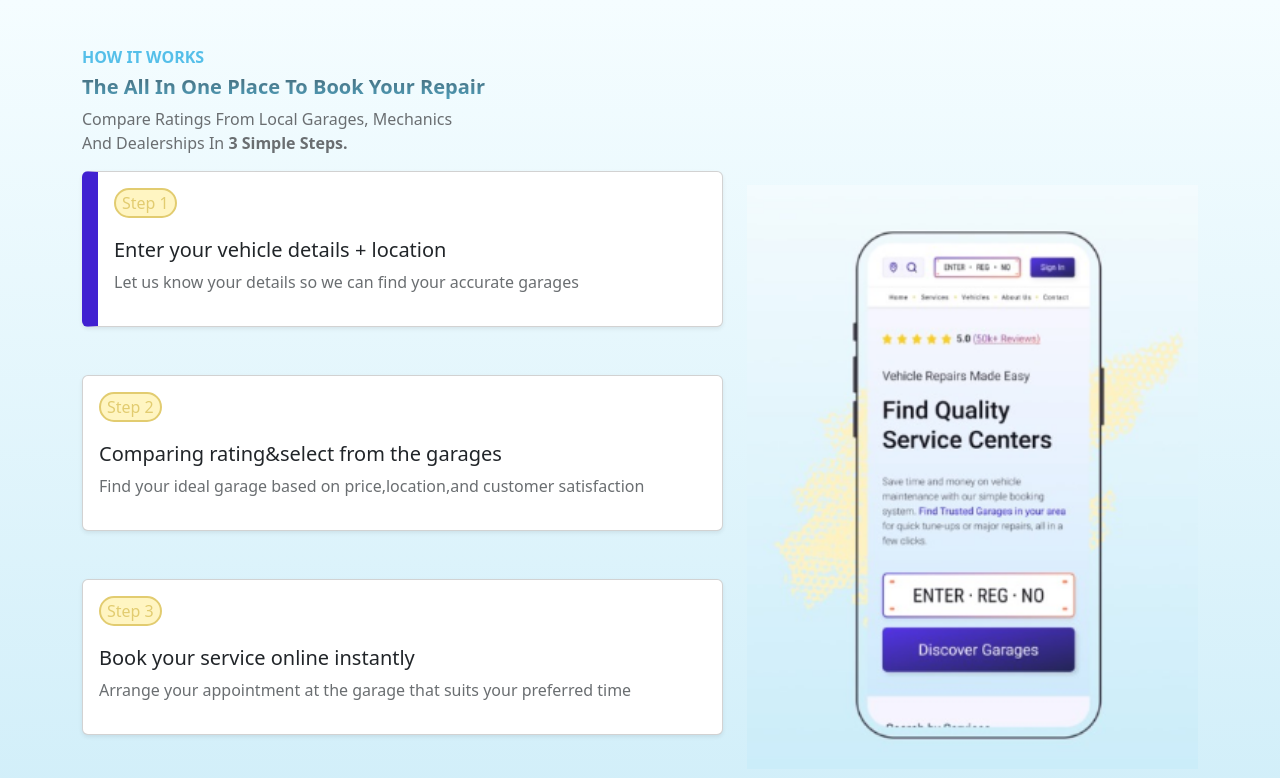
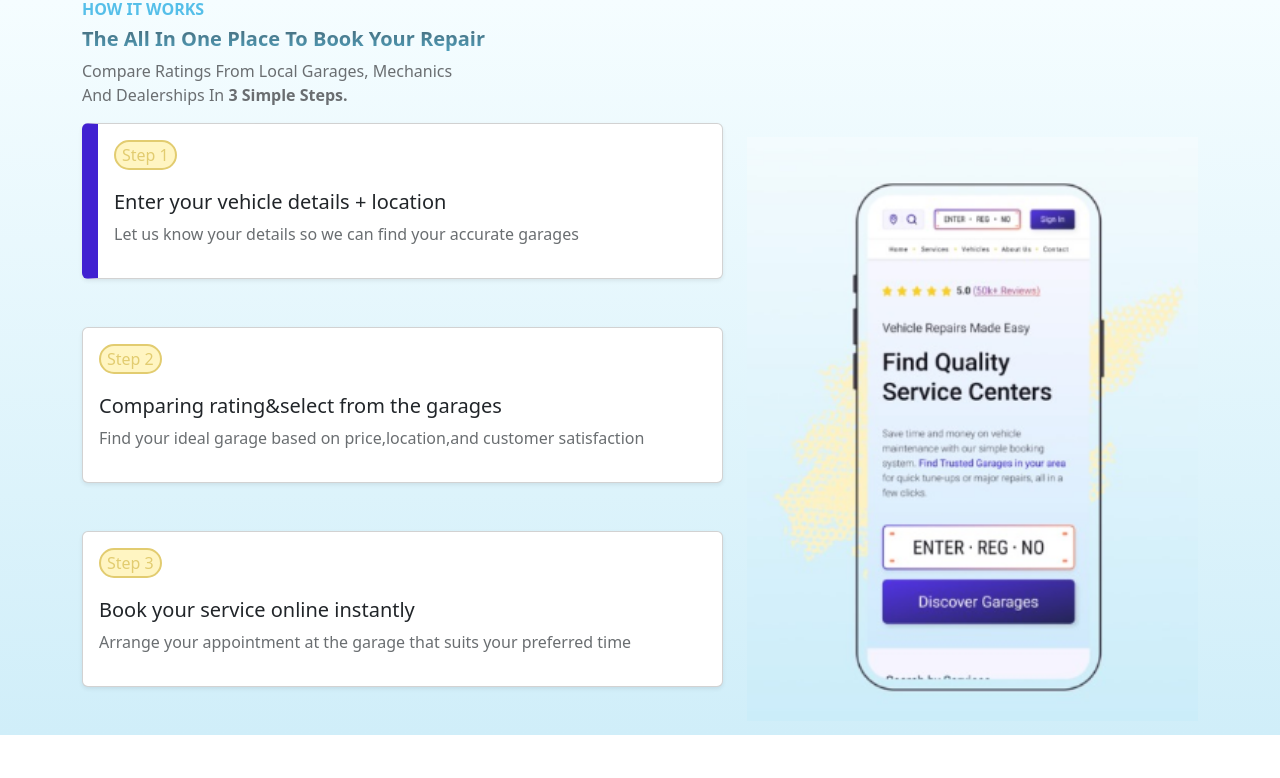
Before and after one commit to Saitejabairu/praveen, a plain HTML site: page index.html in a window 1280 px wide. Drawn offline with nearby package versions, Linux system fonts and the light colour scheme.

Commit message:
Update index.html

```diff
--- a/index.html
+++ b/index.html
@@ -9,7 +9,7 @@
   </head>
   <body>
      <div class="main">
-        <div class="container py-5">
+        <div class="container">
 
               <h6>HOW IT WORKS</h6>
               <h5 class="top">The All In One Place To Book Your Repair</h5>
```
